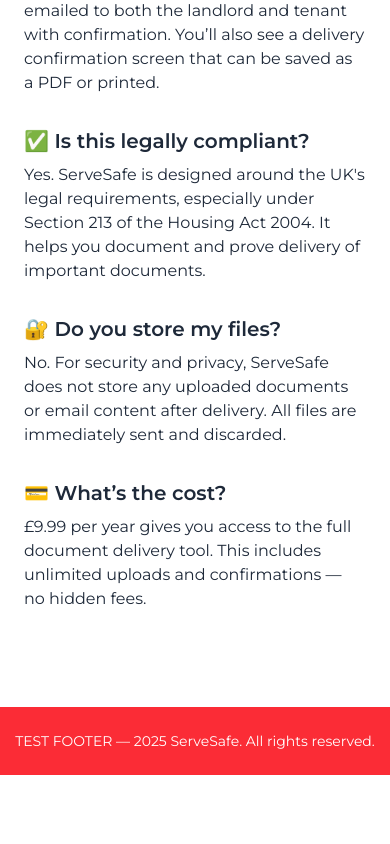
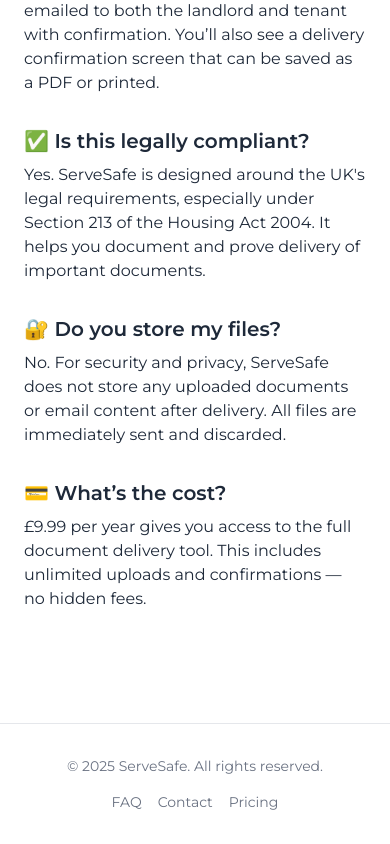
Before and after one commit to RobertMcCarthy1999/serve-safe, a Next.js app: page /faq in a window 390 px wide. Shown: the part 505-1349 px from the top of the page. Before the commit the page ends 1280 px from the top, so only its background shows below. Built offline with nearby package versions, Linux system fonts and the light colour scheme.

Commit message:
Update footer styling to match site design

```diff
--- a/src/app/components/Footer.js
+++ b/src/app/components/Footer.js
@@ -2,8 +2,15 @@
 
 export default function Footer() {
   return (
-    <footer className="bg-red-500 text-white text-center text-sm py-6 mt-12">
-      TEST FOOTER — {new Date().getFullYear()} ServeSafe. All rights reserved.
+    <footer className="bg-white border-t border-gray-200 py-8 mt-16">
+      <div className="max-w-6xl mx-auto px-4 flex flex-col md:flex-row justify-between items-center text-sm text-gray-500">
+        <p>&copy; {new Date().getFullYear()} ServeSafe. All rights reserved.</p>
+        <div className="mt-4 md:mt-0 space-x-4">
+          <a href="/faq" className="hover:text-blue-600 transition">FAQ</a>
+          <a href="/contact" className="hover:text-blue-600 transition">Contact</a>
+          <a href="/pricing" className="hover:text-blue-600 transition">Pricing</a>
+        </div>
+      </div>
     </footer>
   );
 }
```
